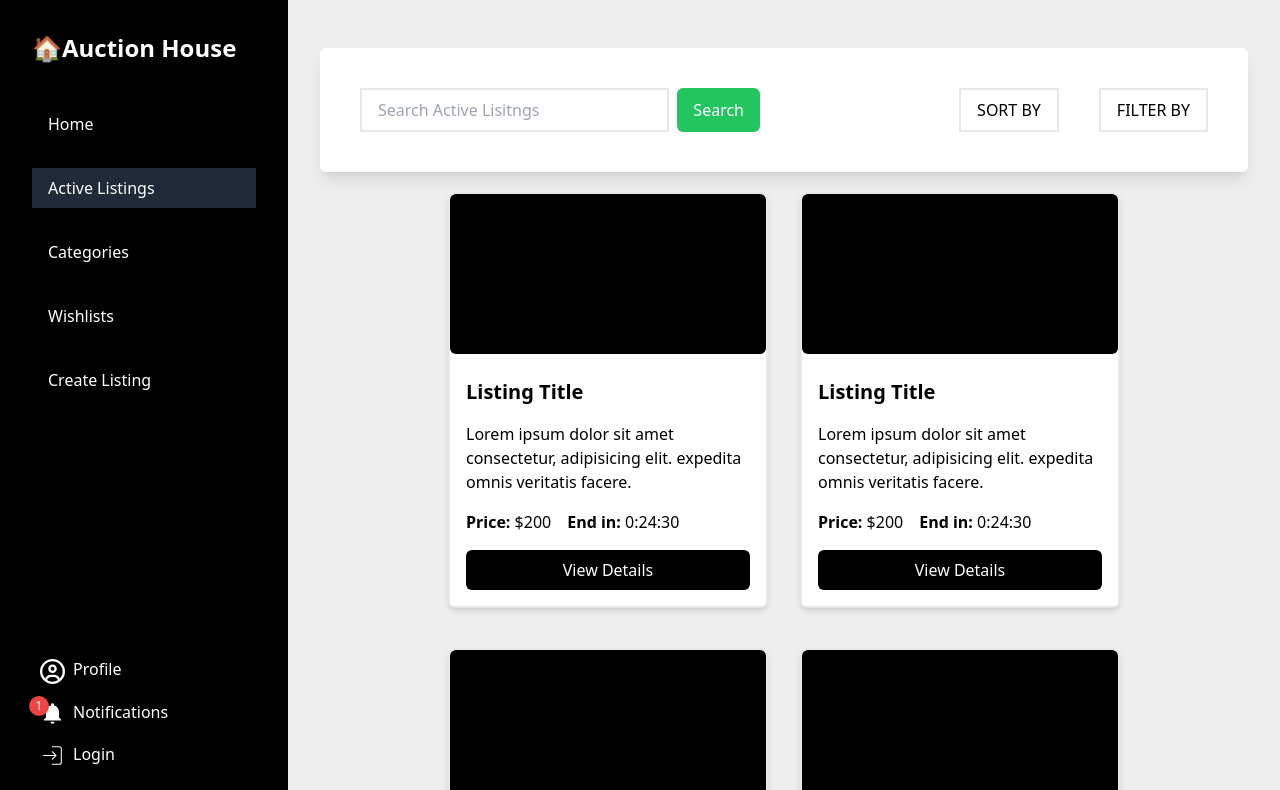
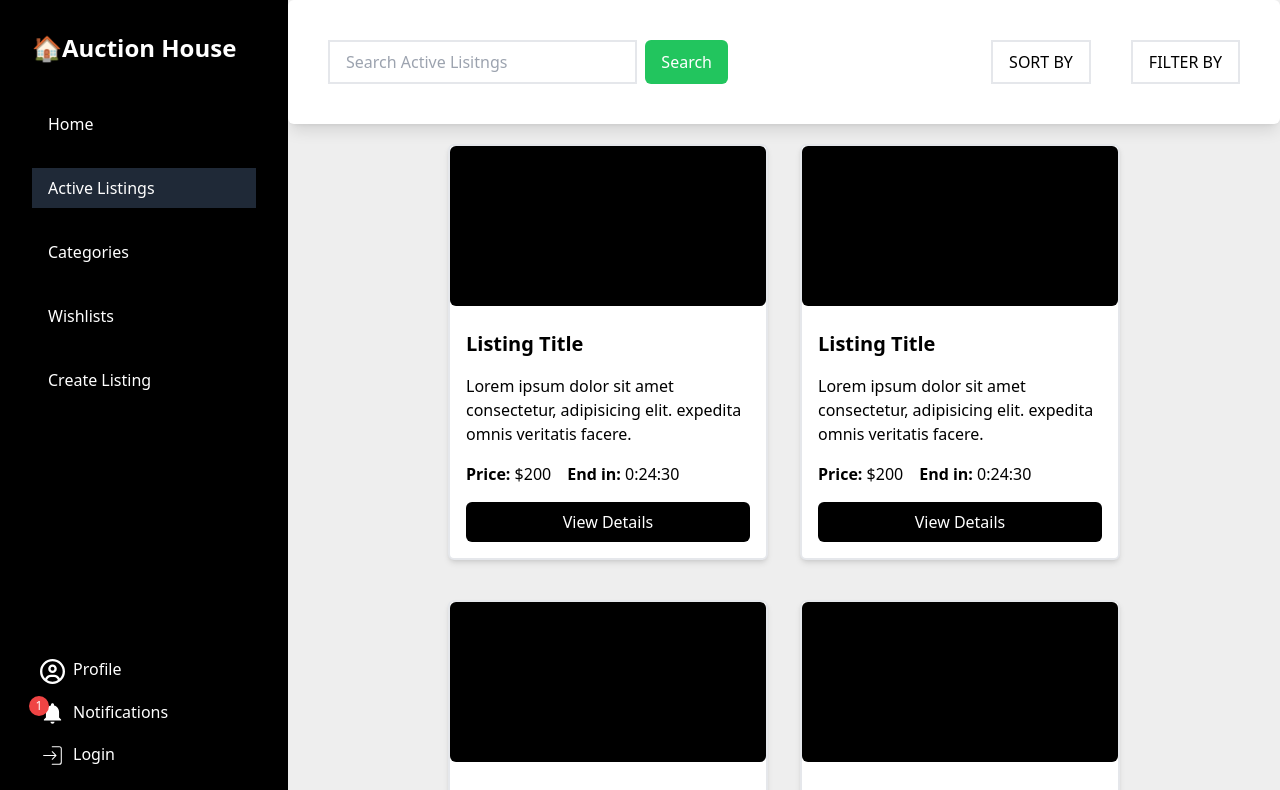
Before and after one commit to LynxQuas/auction-house, a React (Vite) app: page /active-listings in a window 1280 px wide. Shown: the top 790 px of the page. Built offline with nearby package versions, Linux system fonts and the light colour scheme.

Commit message:
fix(styles): removed main layout's padding

```diff
--- a/src/features/active-listings/ActiveListingsPage.tsx
+++ b/src/features/active-listings/ActiveListingsPage.tsx
@@ -4,7 +4,7 @@ const ActiveListingsPage = () => {
     return (
         <section>
             {/* Header goes here eg.search, filter,  */}
-            <div className="bg-white p-4 md:px-10 my-4 md:rounded-md py-10 flex flex-wrap flex-col md:flex-row md:justify-between gap-4 justify-center items-center sticky top-0 shadow-lg">
+            <div className="bg-white p-4 md:px-10 mb-4 md:rounded-md py-10 flex flex-wrap flex-col md:flex-row md:justify-between gap-4 justify-center items-center sticky top-0 shadow-lg">
                 <div className="w-full shrink-0 md:w-[25rem] flex gap-2">
                     <input
                         type="search"
--- a/src/pages/Root.tsx
+++ b/src/pages/Root.tsx
@@ -7,7 +7,7 @@ const Root = () => {
             <header>
                 <Navigations />
             </header>
-            <main className="md:p-8 mt-[4rem] md:mt-[0rem] flex-grow bg-[#eee] min-h-screen md:w-[70%] md:ml-[18rem]">
+            <main className="mt-[4rem] md:mt-[0rem] flex-grow bg-[#eee] min-h-screen md:w-[70%] md:ml-[18rem]">
                 <Outlet />
             </main>
         </div>
```
